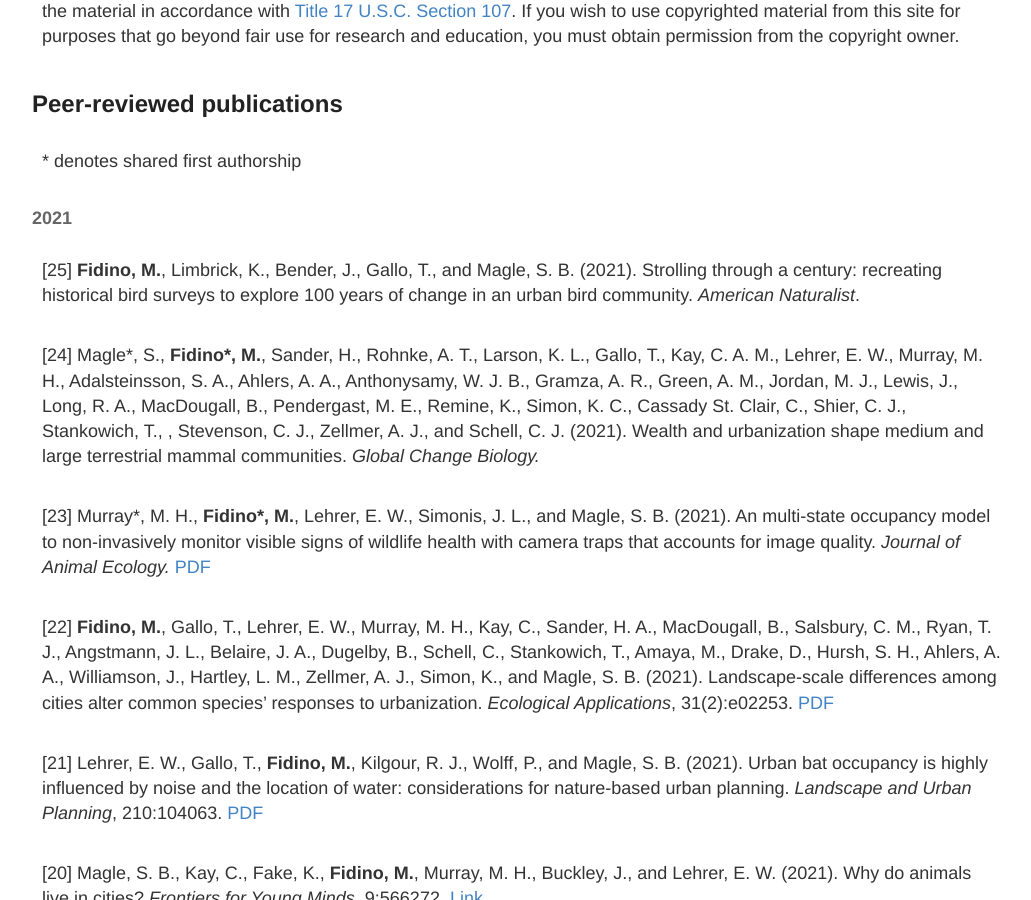
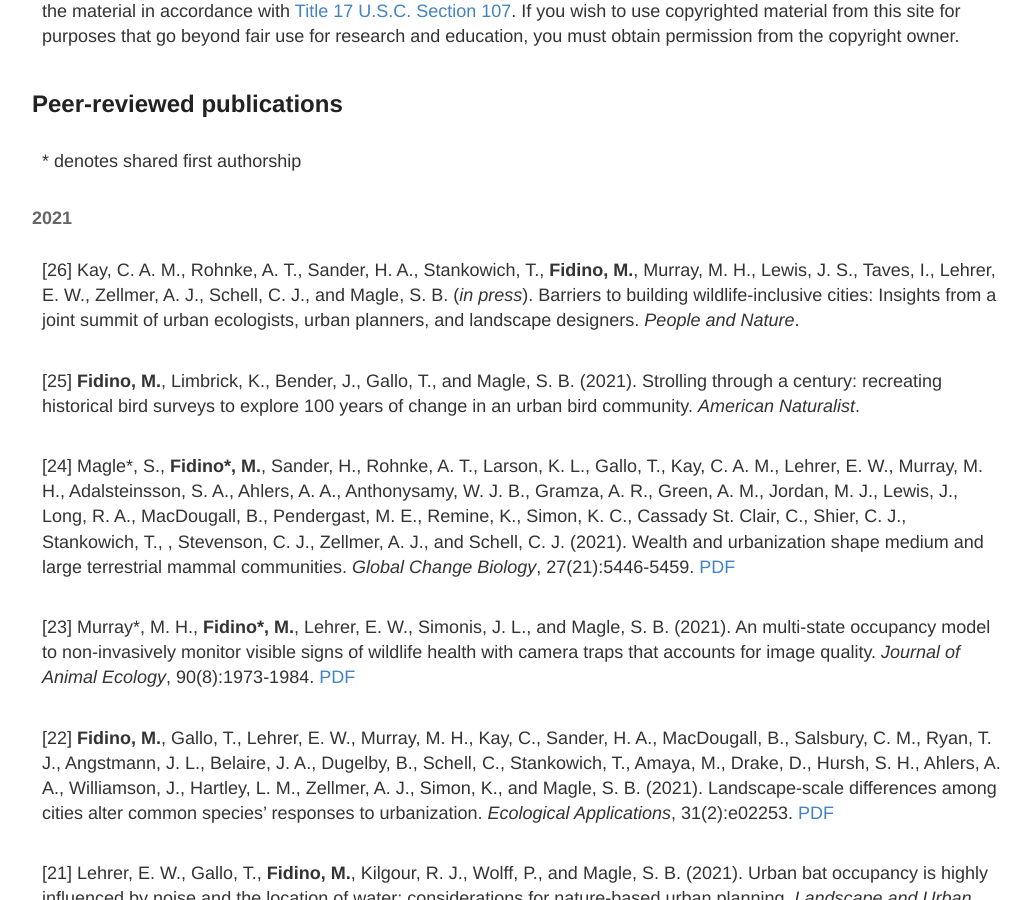
Before and after one commit to mfidino/mfidino.github.io, a Jekyll site: the page built from publications.md, in a window 1280 px wide and 900 px high, scrolled down 338 px. Shown: the whole window, without its empty margins (118-1149 px from the left). Built offline with Jekyll 4.4.1, drawn with Linux system fonts in a browser that asks for light colours.

Commit message:
another publication accepted

```diff
--- a/publications.md
+++ b/publications.md
@@ -17,6 +17,8 @@ This site contains copyrighted material, the use of which has not always been sp
 
 #### 2021
 
+[26] Kay, C. A. M., Rohnke, A. T., Sander, H. A., Stankowich, T., **Fidino, M.**, Murray, M. H., Lewis, J. S., Taves, I., Lehrer, E. W., Zellmer, A. J., Schell, C. J., and Magle, S. B. (*in press*). Barriers to building wildlife-inclusive cities: Insights from a joint summit of urban ecologists, urban planners, and landscape designers. *People and Nature*.
+
 [25] **Fidino, M.**,  Limbrick, K., Bender, J., Gallo, T., and Magle, S. B. (2021). Strolling through a century: recreating historical bird surveys to explore 100 years of change in an urban bird community. *American Naturalist*.
 
 
@@ -25,12 +27,12 @@ Anthonysamy, W. J. B., Gramza, A. R., Green, A. M., Jordan, M. J., Lewis, J.,
 Long, R. A., MacDougall, B., Pendergast, M. E., Remine, K., Simon, K. C., Cassady
 St. Clair, C., Shier, C. J., Stankowich, T., , Stevenson, C. J., Zellmer, A. J., and Schell,
 C. J. (2021). Wealth and urbanization shape medium and large terrestrial mammal
-communities. *Global Change Biology.*
+communities. *Global Change Biology*, 27(21):5446-5459. [PDF](../public/Magle_2021.pdf)
 
 
 [23] Murray<sup>\*</sup>, M. H., **Fidino<sup>\*</sup>, M.**, Lehrer, E. W., Simonis, J. L., and Magle, S. B. (2021).
 An multi-state occupancy model to non-invasively monitor visible signs of wildlife
-health with camera traps that accounts for image quality. *Journal of Animal Ecology.* [PDF](../public/Murray_2021.pdf)
+health with camera traps that accounts for image quality. *Journal of Animal Ecology*, 90(8):1973-1984. [PDF](../public/Murray_2021.pdf)
 
 [22] **Fidino, M.**, Gallo, T., Lehrer, E. W., Murray, M. H., Kay, C., Sander, H. A.,
 MacDougall, B., Salsbury, C. M., Ryan, T. J., Angstmann, J. L., Belaire, J. A.,
```
Also changed, not shown: 2 other files.
